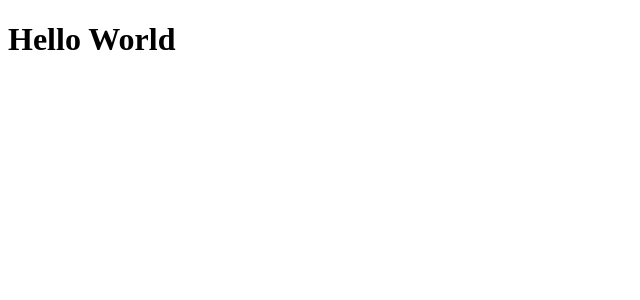
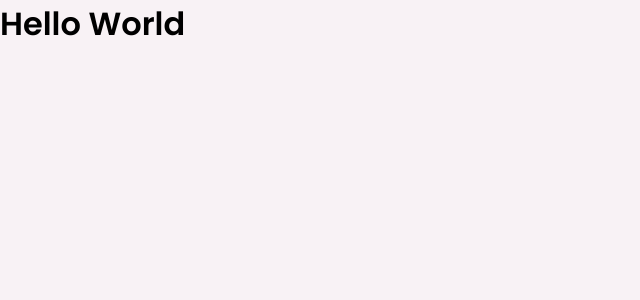
Before and after one commit to bfukumori/dtmoney, a React (Create React App) app: page / in a window 1280 px wide. Shown: the top 300 px of the page, without its empty margins (0-640 px from the left). Built offline with nearby package versions, Linux system fonts and the light colour scheme.

Commit message:
add global styles

```diff
--- a/package.json
+++ b/package.json
@@ -6,6 +6,7 @@
     "react": "^17.0.2",
     "react-dom": "^17.0.2",
     "react-scripts": "5.0.0",
+    "styled-components": "^5.3.3",
     "web-vitals": "^2.1.0"
   },
   "devDependencies": {
@@ -16,6 +17,7 @@
     "@types/node": "^16.7.13",
     "@types/react": "^17.0.20",
     "@types/react-dom": "^17.0.9",
+    "@types/styled-components": "^5.1.24",
     "typescript": "^4.4.2"
   },
   "scripts": {
--- a/public/index.html
+++ b/public/index.html
@@ -2,8 +2,12 @@
 <html lang="en">
 
 <head>
+  <link rel="preconnect" href="https://fonts.googleapis.com">
+  <link rel="preconnect" href="https://fonts.gstatic.com" crossorigin>
   <meta charset="utf-8" />
   <meta name="viewport" content="width=device-width, initial-scale=1" />
+  <link rel="shortcut icon" href="favicon.png" type="image/png">
+  <link href="https://fonts.googleapis.com/css2?family=Poppins:wght@400;600&display=swap" rel="stylesheet">
   <title>dtmoney</title>
 </head>
 
--- a/src/App.tsx
+++ b/src/App.tsx
@@ -1,7 +1,10 @@
+import { GlobalStyle } from "./styles/global";
+
 export function App() {
   return (
     <div className="App">
       <h1>Hello World</h1>
+      <GlobalStyle />
     </div>
   );
 }
--- /dev/null
+++ b/src/styles/global.ts
@@ -0,0 +1,51 @@
+import { createGlobalStyle } from "styled-components";
+
+export const GlobalStyle = createGlobalStyle`
+  :root {
+    --background: #f8f2f5;
+    --red: #e52e4d;
+    --blue: #5429cc;
+    --blue-light: #6933ff;
+    --text-title: #363f5f;
+    --text-body: #969cb3;
+    --shape: #ffffff;
+  }
+
+  * {
+    margin: 0;
+    padding: 0;
+    box-sizing: border-box;
+  }
+
+  html {
+    @media (max-width: 1080px) {
+      font-size: 93.75%;
+    }
+    @media (max-width: 720px) {
+      font-size: 87.75%;
+    }
+  }
+
+  body {
+    background: var(--background);
+    -webkit-font-smoothing: antialiased;
+  }
+
+  body, input, textarea, button {
+    font-family: 'Poppins', sans-serif;
+    font-weight: 400;
+  }
+
+  h1, h2, h3, h4, h5, h6, strong {
+    font-weight: 600;
+  }
+
+  button {
+    cursor: pointer;
+  }
+
+  [disabled] {
+    opacity: 0.6;
+    cursor: not-allowed;
+  }
+`
```
Also changed, not shown: 1 other file (tests, documents, lock files or other folders).
